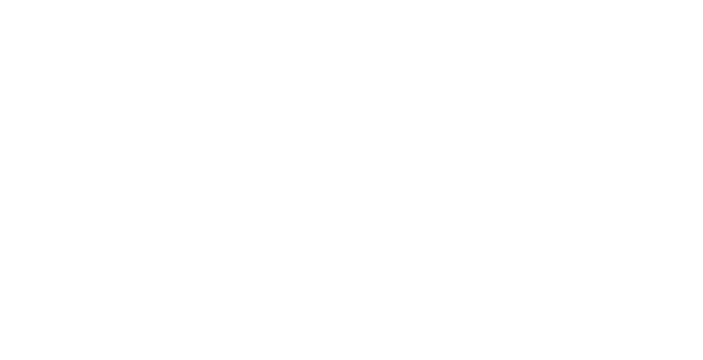
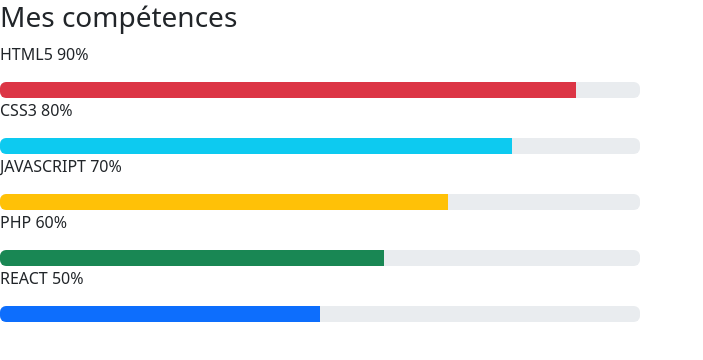
Before and after one commit to Laurinedbt/portfolio, a React (Create React App) app: page / in a window 1280 px wide. Shown: the top 360 px of the page, without its empty margins (0-703 px from the left). Built offline with nearby package versions, Linux system fonts and the light colour scheme.

Commit message:
Add skills section and bootstrap progress bars

```diff
--- a/public/index.html
+++ b/public/index.html
@@ -3,8 +3,9 @@
   <head>
     <meta charset="utf-8" />
     <meta name="viewport" content="width=device-width, initial-scale=1" />
+    <meta name="description" content="Portfolio de John Doe, développeur web débutant axé sur le front-end avec React.js, HTML, CSS et JavaScript. A la recherche d'une alternance pour mettre mes compétences en pratique et évoluer dans le développement web."/>
     <link href="https://cdn.jsdelivr.net/npm/bootstrap@5.2.3/dist/css/bootstrap.min.css" rel="stylesheet" integrity="sha384-rbsA2VBKQhggwzxH7pPCaAqO46MgnOM80zW1RWuH61DGLwZJEdK2Kadq2F9CUG65" crossorigin="anonymous">
-    <title>React App</title>
+    <title>Mon portfolio</title>
   </head>
   <body>
     <div id="root">
--- a/src/App.css
+++ b/src/App.css
@@ -0,0 +1,4 @@
+.progress {
+    margin: 0;
+    width: 50%;
+}
--- a/src/App.js
+++ b/src/App.js
@@ -10,7 +10,7 @@ import Portfolio from "./pages/Portfolio";
 function App() {
   return (
     <div className="App">
-
+      <Home />
     </div>
   );
 }
--- a/src/pages/Home.jsx
+++ b/src/pages/Home.jsx
@@ -5,7 +5,31 @@ const Home = () => {
             <header>
 
             </header>
-
+            <main>
+                <section>
+                    <h3>Mes compétences</h3>
+                    <p>HTML5 90%</p>
+                    <div className="progress">
+                        <div className="progress-bar bg-danger" role="progressbar" style= {{ width: "90%" }} aria-valuenow="90" aria-valuemin="0" aria-valuemax="100"></div>
+                    </div>
+                    <p>CSS3 80%</p>
+                    <div className="progress">
+                        <div className="progress-bar bg-info" role="progressbar" style= {{ width: "80%" }} aria-valuenow="80" aria-valuemin="0" aria-valuemax="100"></div>
+                    </div>
+                    <p>JAVASCRIPT 70%</p>
+                    <div className="progress">
+                        <div className="progress-bar bg-warning" role="progressbar" style= {{ width: "70%" }} aria-valuenow="70" aria-valuemin="0" aria-valuemax="100"></div>
+                    </div>
+                    <p>PHP 60%</p>
+                    <div className="progress">
+                        <div className="progress-bar bg-success" role="progressbar" style= {{ width: "60%" }} aria-valuenow="60" aria-valuemin="0" aria-valuemax="100"></div>
+                    </div>
+                    <p>REACT 50%</p>
+                    <div className="progress">
+                        <div className="progress-bar" role="progressbar" style= {{ width: "50%" }} aria-valuenow="50" aria-valuemin="0" aria-valuemax="100"></div>
+                    </div>
+                </section>
+            </main>
         </div>
     )
 }
```
